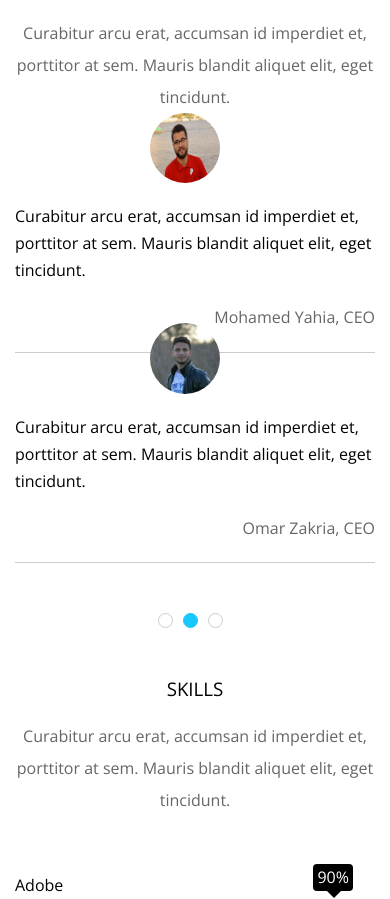
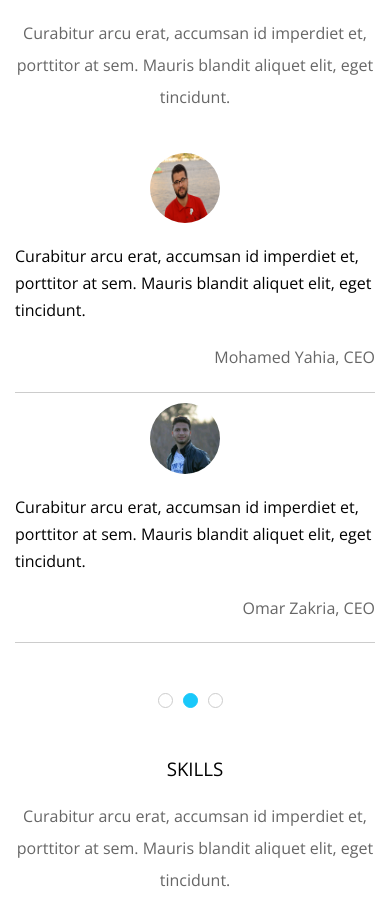
Before and after one commit to 0xYahia/Kasper-Template, a plain HTML site: page index.html in a window 390 px wide. Shown: the part 7732-8631 px from the top of the page. Drawn offline with nearby package versions, Linux system fonts and the light colour scheme; a web font is replaced by a local one.

Commit message:
Last Update

```diff
--- a/css/kasper.css
+++ b/css/kasper.css
@@ -695,6 +695,13 @@ section .serv-box p{
     -o-border-radius: 50%;
     margin-top: -60px;
 }
+
+@media (max-width: 767px){
+    .our-skills .testimonials .content img{
+        margin-top: -20px;
+    }
+}
+
 @media (max-width: 767px){
     .our-skills .testimonials .content{
         flex-direction: column;
@@ -832,6 +839,7 @@ section .serv-box p{
 }
 .pricing .plan {
     text-align: center;
+    background-color: rgb(243, 243, 243);
 }
 .pricing .plan .head{
     padding: 40px 20px;
```
